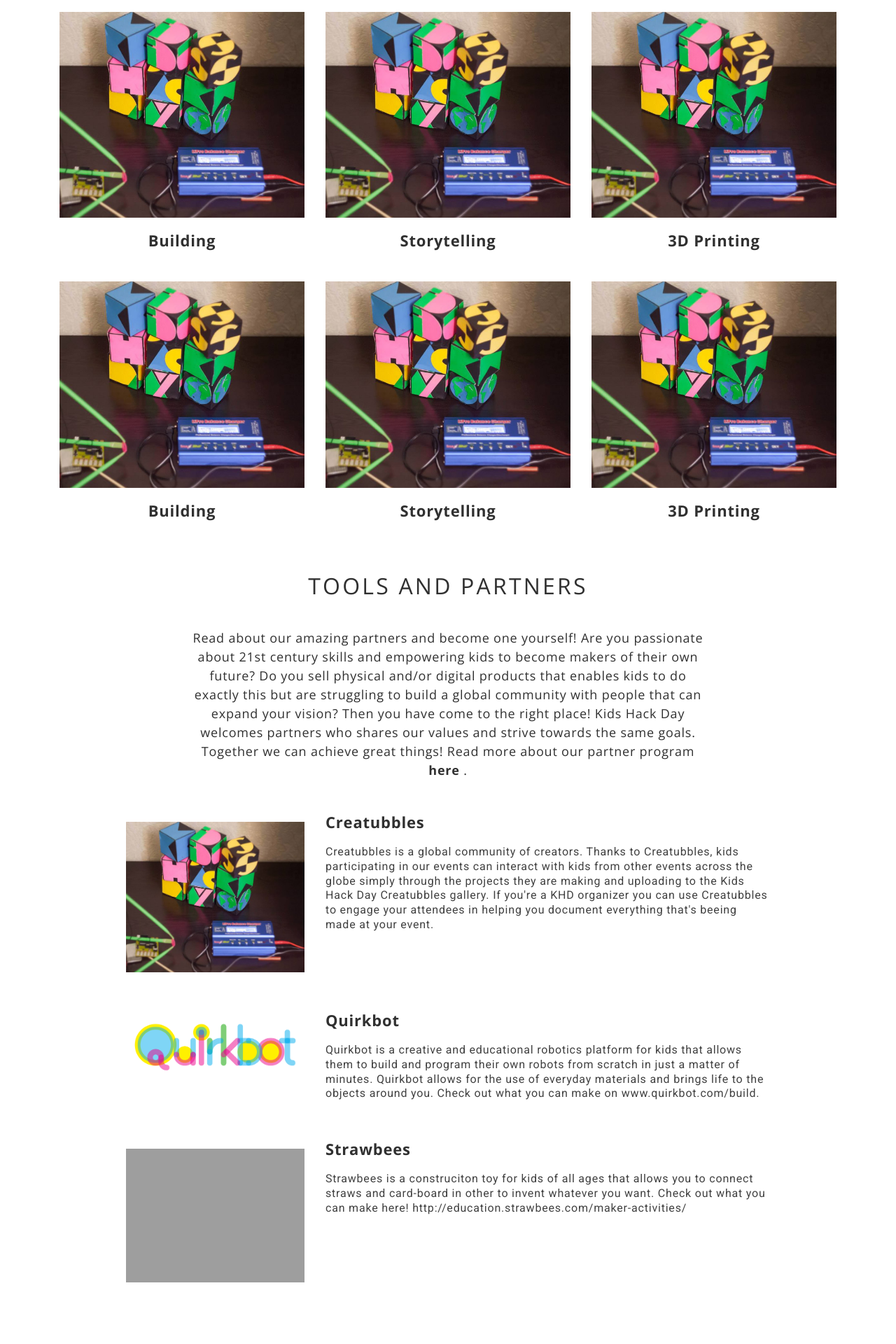
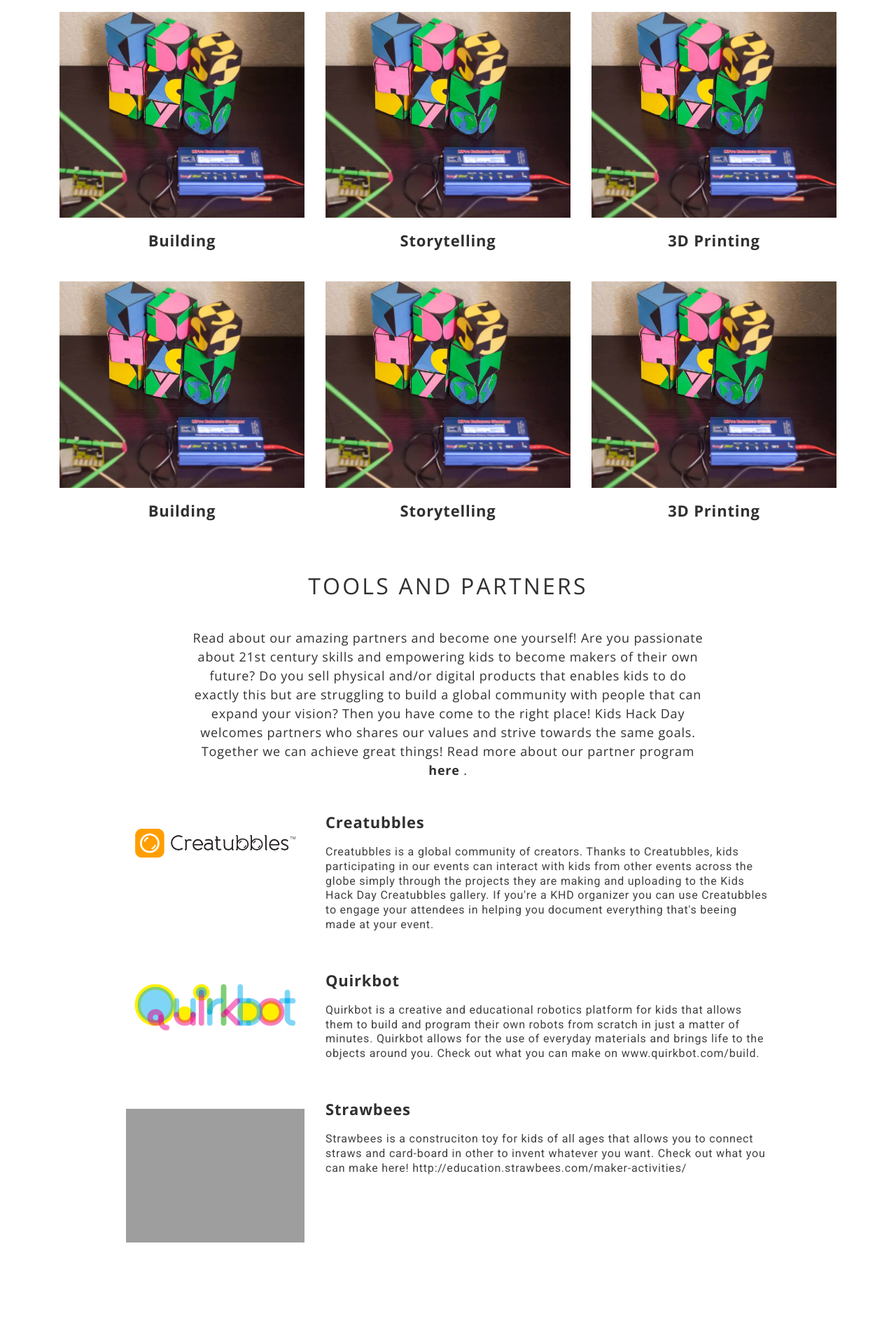
Before and after one commit to KidsHackDay/kidshackday.org, a Jekyll site: the page built from activities.html, in a window 1280 px wide. Shown: the part 898-2818 px from the top of the page at 70% size. Built offline with Jekyll 4.4.1, drawn with Linux system fonts in a browser that asks for light colours; after the commit the page ends 2761 px from its top, so only the background shows below that.

Commit message:
Update partners.yml

```diff
--- a/_data/partners.yml
+++ b/_data/partners.yml
@@ -1,5 +1,5 @@
 - name: Creatubbles
-  image: /assets/images/kids1.jpg
+  image: /assets/images/creatubbles_logo.png
   link: http://quirkbot.com
   text:
     Creatubbles is a global community of creators. Thanks to Creatubbles, kids participating in our events can interact with kids from
```
